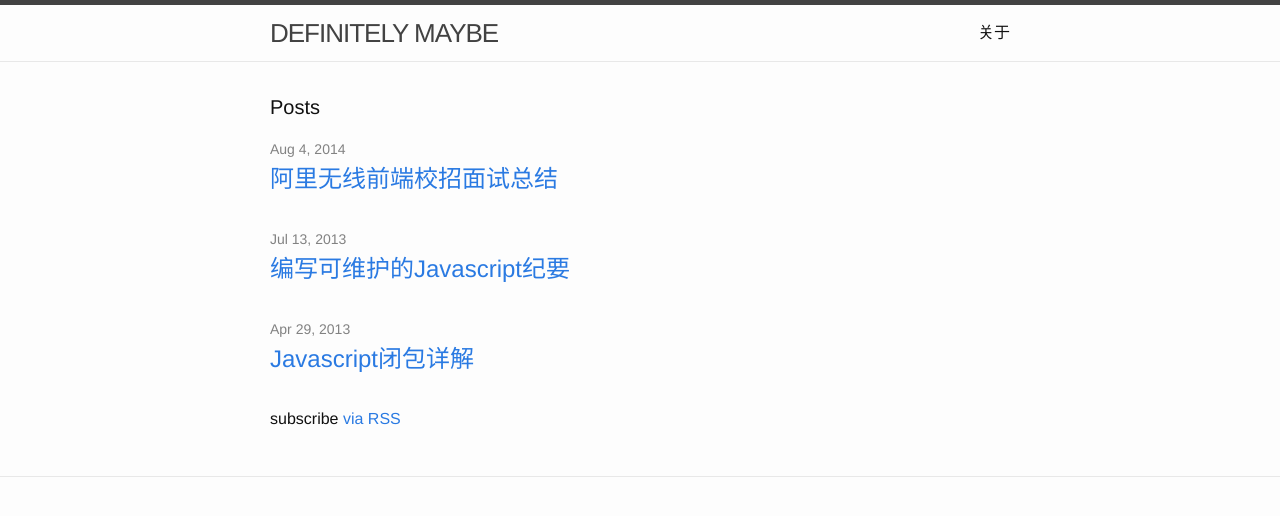
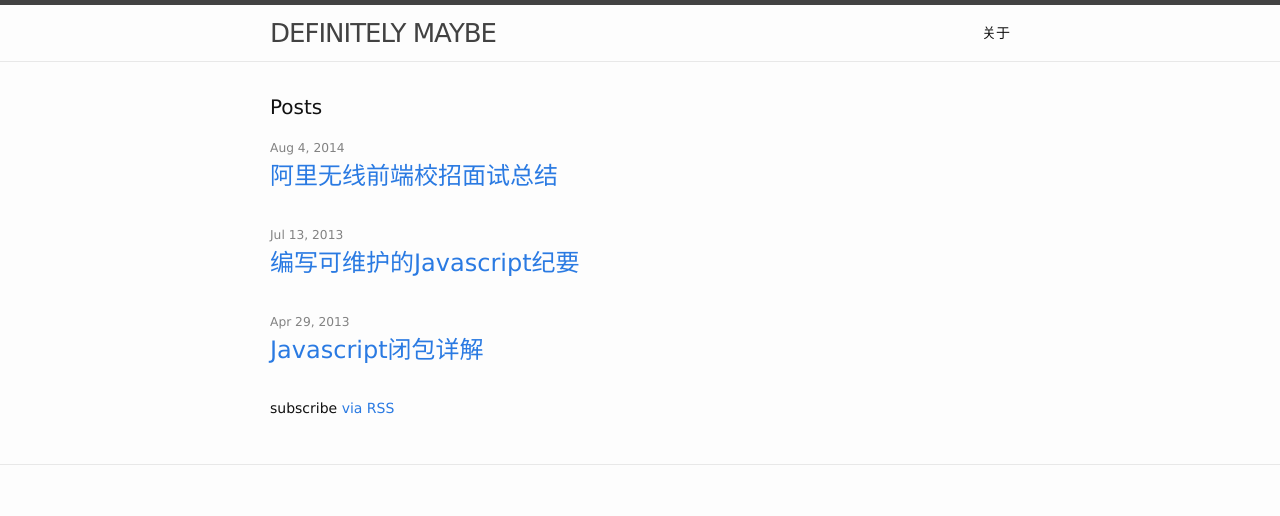
Before and after one commit to MrRaindrop/MrRaindrop.github.io, a Jekyll site: the page built from index.html, in a window 1280 px wide. Shown: the top 516 px of the page. Built offline with Jekyll 4.4.1, drawn with Linux system fonts in a browser that asks for light colours.

Commit message:
mod style

```diff
--- a/_sass/_layout.scss
+++ b/_sass/_layout.scss
@@ -184,7 +184,7 @@
 }
 
 .post-link {
-    display: block;
+    // display: block;
     font-size: 24px;
 }
 
@@ -198,7 +198,7 @@
 }
 
 .post-title {
-    font-size: 42px;
+    font-size: 32px;
     letter-spacing: -1px;
     line-height: 1;
 
--- a/css/main.scss
+++ b/css/main.scss
@@ -6,8 +6,8 @@
 
 
 // Our variables
-$base-font-family: Helvetica, Arial, sans-serif;
-$base-font-size:   16px;
+$base-font-family: Verdana, Helvetica, Arial, sans-serif;
+$base-font-size:   14px;
 $small-font-size:  $base-font-size * 0.875;
 $base-line-height: 1.5;
 
```
